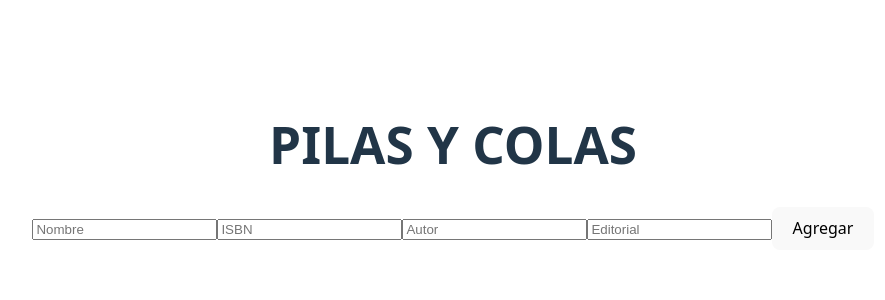
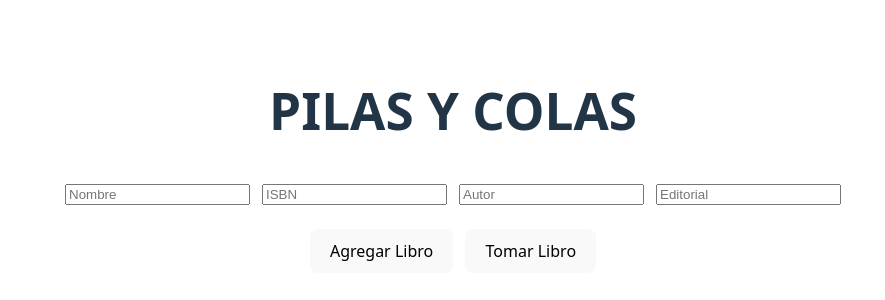
Before and after one commit to leiton05/Homeworks, a React (Vite) app: page / in a window 1280 px wide. Shown: the part 234-534 px from the top of the page, without its empty margins (187-1072 px from the left). Built offline with nearby package versions, Linux system fonts and the light colour scheme.

Commit message:
✨Feat: Create BookForm file to render the list of Books

```diff
--- a/src/components/BookForm.tsx
+++ b/src/components/BookForm.tsx
@@ -2,6 +2,11 @@ export function BookForm() {
     return (
         <>
             <form action="">
+                <div style={{
+                    display: "flex",
+                    gap: 12,
+                    padding: 12
+                }}>
                     <input
                     type="text"
                     placeholder="Nombre"
@@ -18,7 +23,16 @@ export function BookForm() {
                     type="text"
                     placeholder="Editorial"
                     />
-                <button> Agregar </button>
+                </div>
+                <div style = {{
+                    display: "flex",
+                    gap: 12,
+                    padding: 12,
+                    justifyContent: "center"
+                }}>
+                    <button>Agregar Libro</button>
+                    <button>Tomar Libro</button>
+                </div>
             </form>
         </>
     )
```
Lines whose indentation alone changed are shown as unchanged.
